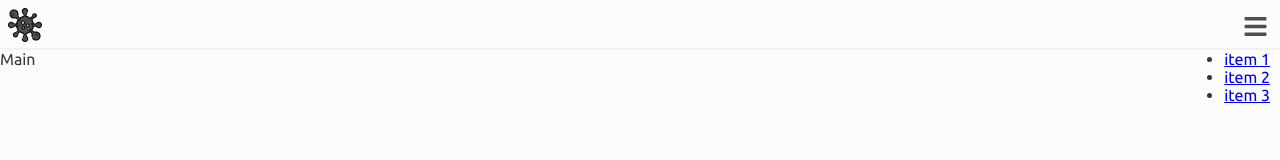
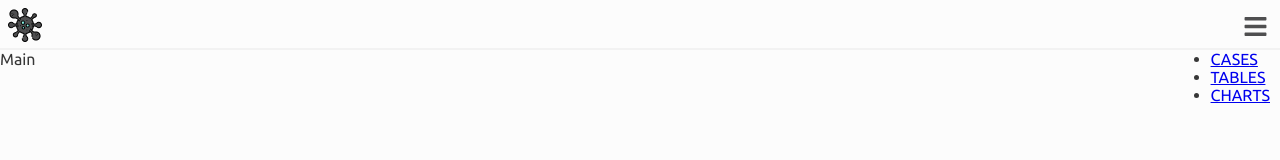
Before and after one commit to tmnrp/covid19, a React (Create React App) app: page / in a window 1280 px wide. Both pictures are taken after a click on the element 1255 px from the left and 26 px from the top of the page. Shown: the top 160 px of the page. Built offline with nearby package versions, Linux system fonts and the light colour scheme.

Commit message:
Navbar in progress

```diff
--- a/src/components/navbar/Navbar.js
+++ b/src/components/navbar/Navbar.js
@@ -1,20 +1,23 @@
 import "./Navbar.scss";
 import React from "react";
+import { Link } from "react-router-dom";
+import { PAGES_LIST } from "../../util/Constants";
 
 const Navbar = () => {
-  return (
-    <ul id="navbar">
-      <li>
-        <a href="/#">item 1</a>
+  return <ul id="navbar">{getPages()}</ul>;
+};
+
+const getPages = () => {
+  return PAGES_LIST.map(page => {
+    return (
+      <li key={page}>
+        <span className="page-icon"></span>
+        <Link to={`/covid19/${page}`} className="page-name">
+          {page.toUpperCase()}
+        </Link>
       </li>
-      <li>
-        <a href="/#">item 2</a>
-      </li>
-      <li>
-        <a href="/#">item 3</a>
-      </li>
-    </ul>
-  );
+    );
+  });
 };
 
 export default Navbar;
--- a/src/index.js
+++ b/src/index.js
@@ -2,11 +2,14 @@ import React from "react";
 import ReactDOM from "react-dom";
 import App from "./app/App";
 import Loader from "./components/loader/Loader";
+import { BrowserRouter as Router } from "react-router-dom";
 
 ReactDOM.render(
   <React.StrictMode>
-    <App />
-    <Loader />
+    <Router>
+      <App />
+      <Loader />
+    </Router>
   </React.StrictMode>,
   document.getElementById("root")
 );
--- a/src/util/Constants.js
+++ b/src/util/Constants.js
@@ -3,3 +3,6 @@ export const CLS_IS_ACTIVE = "is-active";
 
 // Themes
 export const THEMES_LIST = ["light", "light-blue", "dark", "dark-blue"];
+
+// Pages
+export const PAGES_LIST = ["cases", "tables", "charts"];
```
